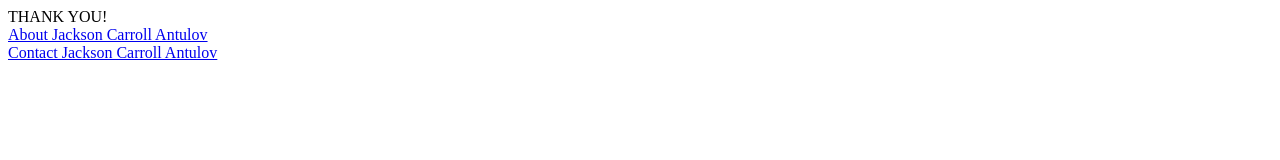
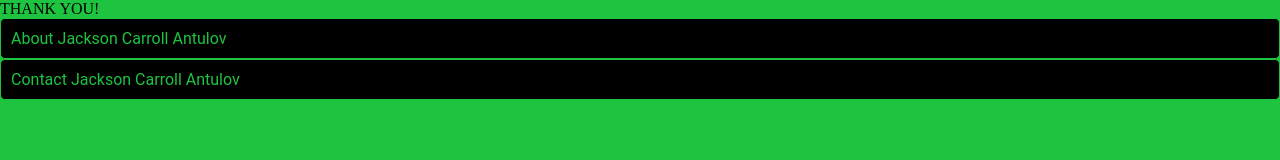
Before and after one commit to J-Antulov03/J-Antulov03.github.io, a plain HTML site: page thankyou.html in a window 1280 px wide. Drawn offline with Linux system fonts and the light colour scheme.

Commit message:
actual final touches after fixing thankyou.html

```diff
--- a/thankyou.html
+++ b/thankyou.html
@@ -4,6 +4,7 @@
     <meta charset="UTF-8">
     <meta name="viewport" content="width=device-width, initial-scale=1.0">
     <title>Document</title>
+    <link rel="stylesheet" href="css/style_template.css">
 </head>
 <body>
     THANK YOU!
```
